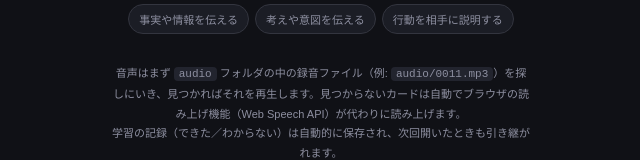
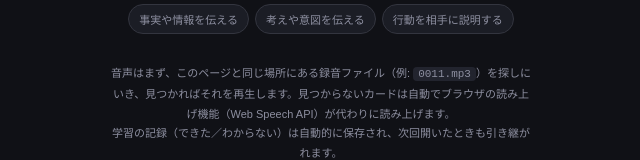
Before and after one commit to sapphireygec-coder/CHUNK1, a plain HTML site: page index.html in a window 1280 px wide. Shown: the part 577-737 px from the top of the page, without its empty margins (319-959 px from the left). Drawn offline with Linux system fonts and the light colour scheme; a web font is replaced by a local one.

Commit message:
Update index.html

```diff
--- a/index.html
+++ b/index.html
@@ -296,7 +296,7 @@
   <div class="note-box" id="noteBox"></div>
 
   <div class="foot">
-    音声はまず <code>audio</code> フォルダの中の録音ファイル（例: <code>audio/0011.mp3</code>）を探しにいき、見つかればそれを再生します。見つからないカードは自動でブラウザの読み上げ機能（Web Speech API）が代わりに読み上げます。<br>
+    音声はまず、このページと同じ場所にある録音ファイル（例: <code>0011.mp3</code>）を探しにいき、見つかればそれを再生します。見つからないカードは自動でブラウザの読み上げ機能（Web Speech API）が代わりに読み上げます。<br>
     学習の記録（できた／わからない）は自動的に保存され、次回開いたときも引き継がれます。
   </div>
 
@@ -384,10 +384,10 @@ const CARDS = [
  {id:'0070',g:'F',tab:'動作について話す',jp:'彼らの歯を磨く',en:'brush their teeth',key:'brush',
    note:'<b>「かぜを引く」の catch</b><br>catch の中心イメージは「動くものを捕まえること」。空気中の菌を捕まえるイメージから catch a cold で「かぜを引く」という意味になる。'},
 ];
-// Each card automatically looks for a recording at audio/<id>.mp3 (e.g. audio/0011.mp3).
-// Upload a matching file to the "audio" folder in the repo and it will be used automatically.
+// Each card automatically looks for a recording at <id>.mp3, in the SAME folder as this index.html file (e.g. 0011.mp3).
+// Upload matching files to the repo (same level as index.html) and they will be used automatically.
 // Cards without a matching file simply fall back to the computer voice — no code changes needed.
-CARDS.forEach(c => { c.audio = 'audio/' + c.id + '.mp3'; });
+CARDS.forEach(c => { c.audio = c.id + '.mp3'; });
 
 // score (= number of cards marked "できた") out of 60, with an English comment per range
 const SCORE_BANDS = [
@@ -607,3 +607,4 @@ document.addEventListener('keydown', (e)=>{
 loadProgress();
 </script>
 </body>
+</html>
```
